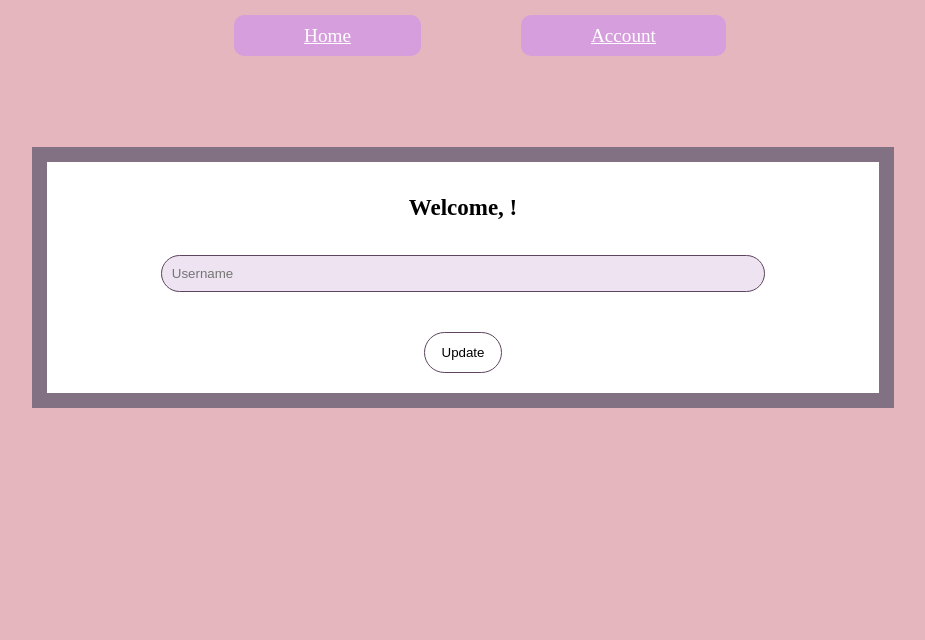
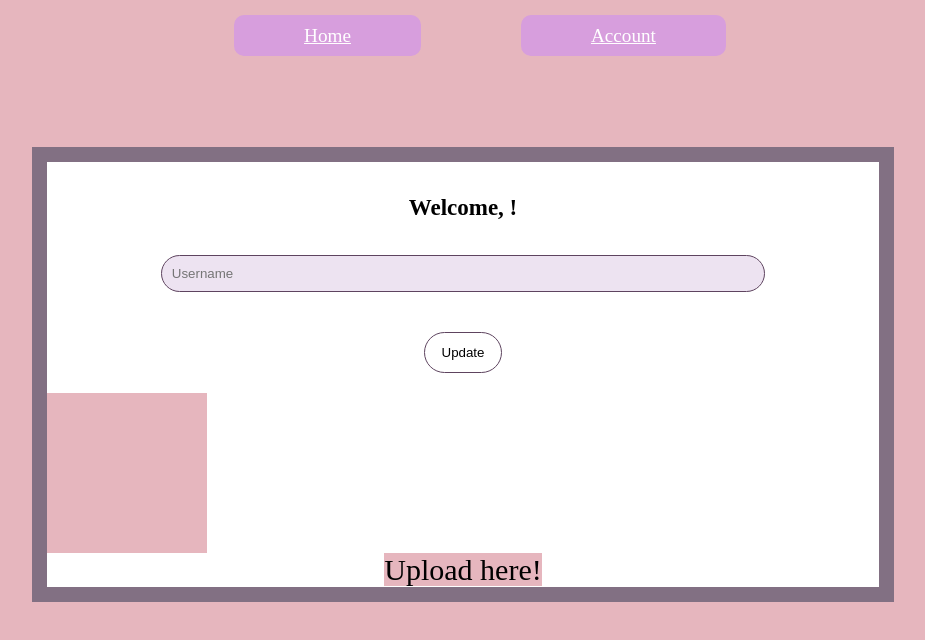
Before and after one commit to staten-island-tech/vue-supabase-project-amy-angelica-vue-project, a Vue app in the folder present/: page /account in a window 1280 px wide. Shown: the top 640 px of the page, without its empty margins (160-1085 px from the left). Built offline with nearby package versions, Linux system fonts and the light colour scheme.

Commit message:
Update main.css

```diff
--- a/present/src/components/Avatar.vue
+++ b/present/src/components/Avatar.vue
@@ -50,7 +50,7 @@ watch(path, () => {
 </script>
 
 <template>
-  <div>
+  <div class="a">
     <img
       v-if="src"
       :src="src"
@@ -60,9 +60,9 @@ watch(path, () => {
     />
     <div v-else class="avatar no-image" :style="{ height: size + 'em', width: size + 'em' }" />
 
-    <div :style="{ width: size + 'em' }">
-      <label class="button primary block" for="single">
-        {{ uploading ? 'Uploading ...' : 'Upload' }}
+    <div class="um" >
+      <label class="buttonprimaryblock" for="single">
+        {{ uploading ? 'Uploading ...' : 'Upload here!' }}
       </label>
       <input
         style="visibility: hidden; position: absolute"
@@ -75,3 +75,13 @@ watch(path, () => {
     </div>
   </div>
 </template>
+<style>
+.buttonprimaryblock{
+  text-align: center;
+  align-items: center;
+  font-size: 30px;
+}
+.a, .um{
+  background-color: white;
+}
+</style>
--- a/present/src/views/AccountView.vue
+++ b/present/src/views/AccountView.vue
@@ -94,9 +94,9 @@ async function updateProfile() {
 
     </div>
 
-    <form class="" @submit.prevent="updateProfile">
-<!--     <Avatar v-model:path="avatar_url" @upload="updateProfile" size="10" />
- -->  </form>
+    <form class="pfp" @submit.prevent="updateProfile">
+     <Avatar v-model:path="avatar_url" @upload="updateProfile" size="10" />
+  </form>
 
     </form>
 
@@ -170,6 +170,11 @@ h3 {
   border: 15px solid rgb(130, 112, 131);
   margin-left: 15%;
   text-align: center;
+  background-color: white;
+}
+.pfp{
+  text-align: center;
+  background-color:rgb(255, 255, 255) ;
 }
 
 
```
